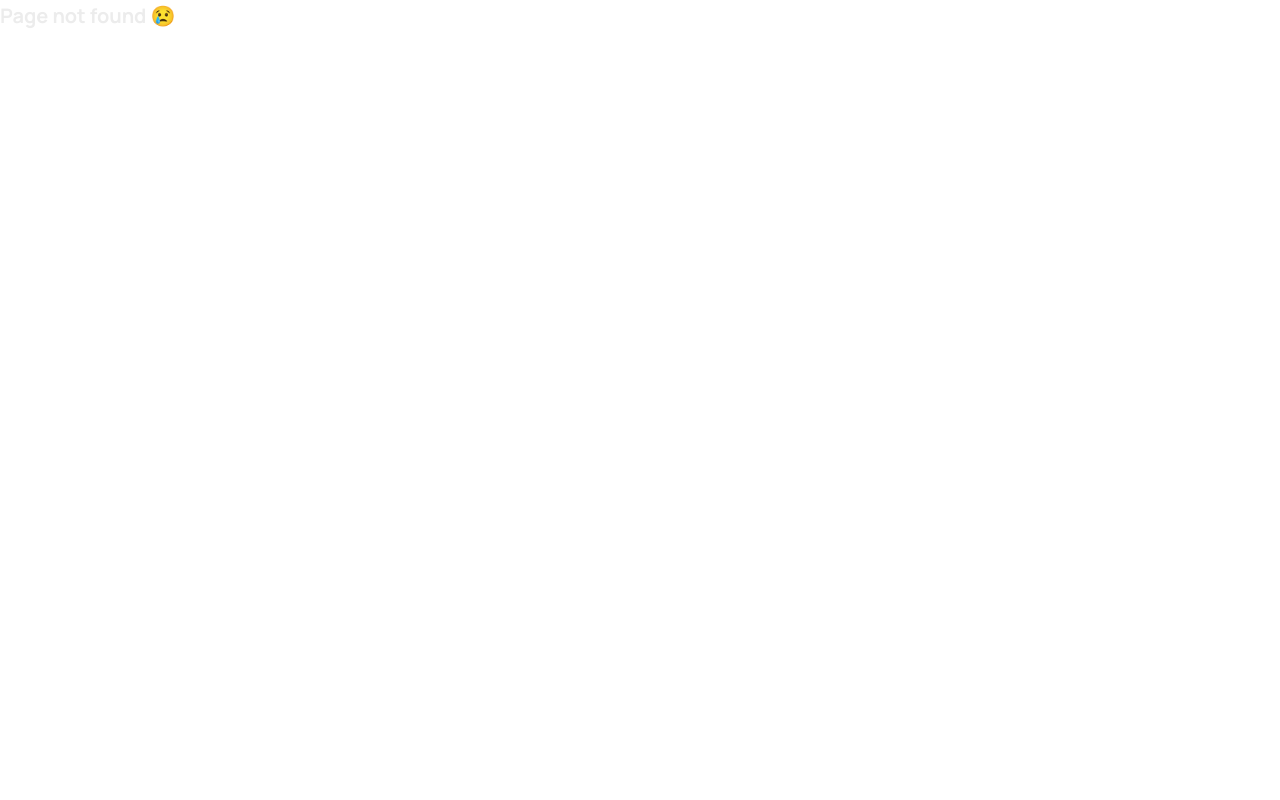
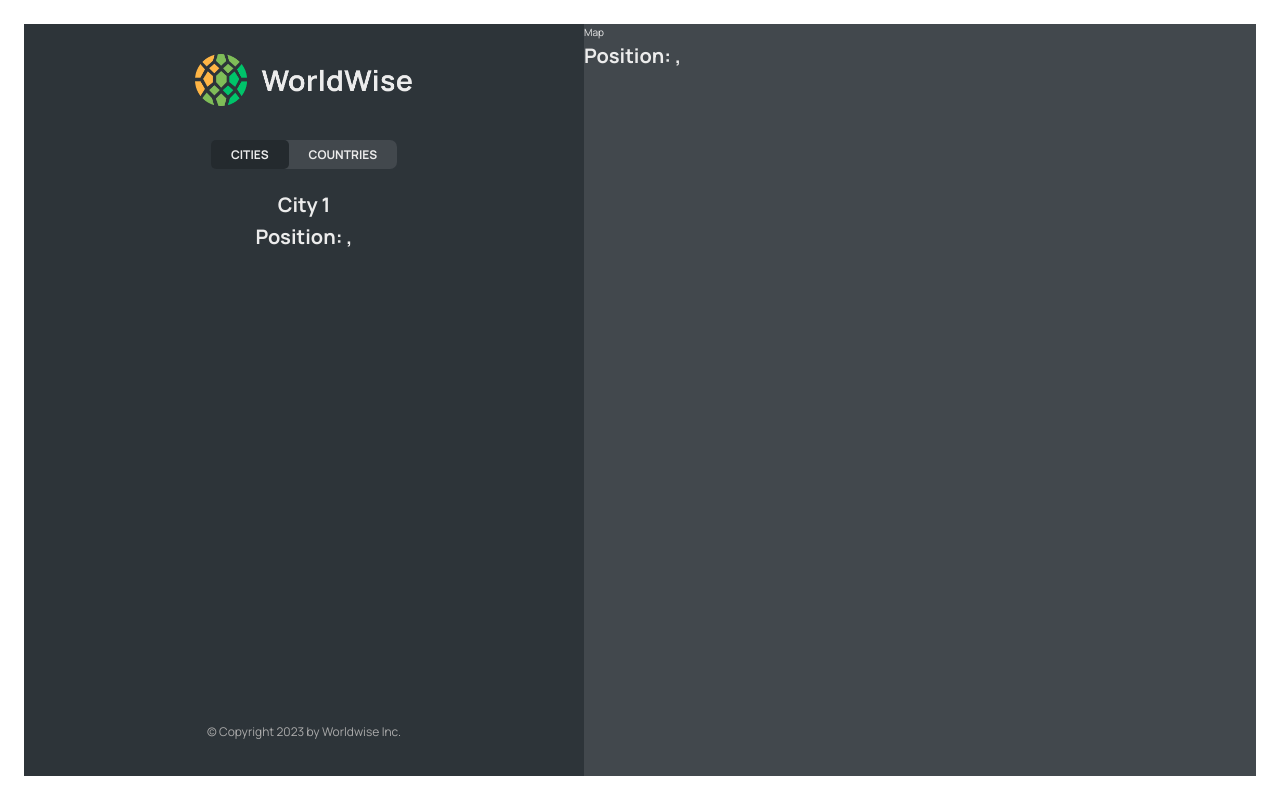
Before and after one commit to AraibKhan/worldwise, a React (Vite) app: page /app/cities/1 in a window 1280 px wide. Before the commit this address had no page. Built offline with nearby package versions, Linux system fonts and the light colour scheme; data requests are answered from the project's data file.

Commit message:
Added dynamic routes and programmatic navigation.

```diff
--- a/src/App.jsx
+++ b/src/App.jsx
@@ -1,4 +1,4 @@
-import { BrowserRouter, Routes, Route } from "react-router-dom";
+import { BrowserRouter, Routes, Route, Navigate } from "react-router-dom";
 import { useEffect, useState } from "react";
 import Homepage from "./pages/Homepage";
 import Product from "./pages/Product";
@@ -8,6 +8,8 @@ import AppLayout from "./pages/AppLayout";
 import PageNotFound from "./pages/PageNotFound";
 import CityList from "./components/CityList";
 import CountryList from "./components/CountryList";
+import City from "./components/City";
+import Form from "./components/Form";
 
 function App() {
   const [cities, setCities] = useState([]);
@@ -39,19 +41,17 @@ function App() {
         <Route path="pricing" element={<Pricing />} />
         <Route path="login" element={<Login />} />
         <Route path="app" element={<AppLayout />}>
-          <Route
-            index
-            element={<CityList cities={cities} isLoading={isLoading} />}
-          />
+          <Route index element={<Navigate to="cities" />} />
           <Route
             path="cities"
             element={<CityList cities={cities} isLoading={isLoading} />}
           />
+          <Route path="cities/:id" element={<City />} />
           <Route
             path="countries"
             element={<CountryList cities={cities} isLoading={isLoading} />}
           />
-          <Route path="form" element={<p>Form</p>} />
+          <Route path="form" element={<Form />} />
         </Route>
         <Route path="*" element={<PageNotFound />} />
       </Routes>
--- /dev/null
+++ b/src/components/Button.jsx
@@ -0,0 +1,11 @@
+import styles from "./Button.module.css";
+
+function Button({ children, onClick, type }) {
+  return (
+    <button onClick={onClick} className={`${styles.btn} ${styles[type]}`}>
+      {children}
+    </button>
+  );
+}
+
+export default Button;
--- a/src/components/City.jsx
+++ b/src/components/City.jsx
@@ -1,61 +1,76 @@
-import styles from "./City.module.css";
+import { useParams, useSearchParams } from "react-router-dom";
+// import styles from "./City.module.css";
 
-const formatDate = (date) =>
-  new Intl.DateTimeFormat("en", {
-    day: "numeric",
-    month: "long",
-    year: "numeric",
-    weekday: "long",
-  }).format(new Date(date));
+// const formatDate = (date) =>
+//   new Intl.DateTimeFormat("en", {
+//     day: "numeric",
+//     month: "long",
+//     year: "numeric",
+//     weekday: "long",
+//   }).format(new Date(date));
 
 function City() {
-  // TEMP DATA
-  const currentCity = {
-    cityName: "Lisbon",
-    emoji: "🇵🇹",
-    date: "2027-10-31T15:59:59.138Z",
-    notes: "My favorite city so far!",
-  };
+  const { id } = useParams();
+  const [searchParams, setSearchParams] = useSearchParams();
+  const lat = searchParams.get("lat");
+  const lng = searchParams.get("lng");
 
-  const { cityName, emoji, date, notes } = currentCity;
+  // // TEMP DATA
+  // const currentCity = {
+  //   cityName: "Lisbon",
+  //   emoji: "🇵🇹",
+  //   date: "2027-10-31T15:59:59.138Z",
+  //   notes: "My favorite city so far!",
+  // };
+
+  // const { cityName, emoji, date, notes } = currentCity;
 
   return (
-    <div className={styles.city}>
-      <div className={styles.row}>
-        <h6>City name</h6>
-        <h3>
-          <span>{emoji}</span> {cityName}
-        </h3>
-      </div>
+    <>
+      <h1>City {id}</h1>
+      <h1>
+        Position: {lat},{lng}
+      </h1>
+    </>
+  );
 
-      <div className={styles.row}>
-        <h6>You went to {cityName} on</h6>
-        <p>{formatDate(date || null)}</p>
-      </div>
+  // return (
+  //   <div className={styles.city}>
+  //     <div className={styles.row}>
+  //       <h6>City name</h6>
+  //       <h3>
+  //         <span>{emoji}</span> {cityName}
+  //       </h3>
+  //     </div>
 
-      {notes && (
-        <div className={styles.row}>
-          <h6>Your notes</h6>
-          <p>{notes}</p>
-        </div>
-      )}
+  //     <div className={styles.row}>
+  //       <h6>You went to {cityName} on</h6>
+  //       <p>{formatDate(date || null)}</p>
+  //     </div>
 
-      <div className={styles.row}>
-        <h6>Learn more</h6>
-        <a
-          href={`https://en.wikipedia.org/wiki/${cityName}`}
-          target="_blank"
-          rel="noreferrer"
-        >
-          Check out {cityName} on Wikipedia &rarr;
-        </a>
-      </div>
+  //     {notes && (
+  //       <div className={styles.row}>
+  //         <h6>Your notes</h6>
+  //         <p>{notes}</p>
+  //       </div>
+  //     )}
 
-      <div>
-        <ButtonBack />
-      </div>
-    </div>
-  );
+  //     <div className={styles.row}>
+  //       <h6>Learn more</h6>
+  //       <a
+  //         href={`https://en.wikipedia.org/wiki/${cityName}`}
+  //         target="_blank"
+  //         rel="noreferrer"
+  //       >
+  //         Check out {cityName} on Wikipedia &rarr;
+  //       </a>
+  //     </div>
+
+  //     <div>
+  //       <ButtonBack />
+  //     </div>
+  //   </div>
+  // );
 }
 
 export default City;
--- a/src/components/CityItem.jsx
+++ b/src/components/CityItem.jsx
@@ -1,4 +1,5 @@
 import styles from "./CityItem.module.css";
+import { Link } from "react-router-dom";
 
 const formatDate = (date) =>
   new Intl.DateTimeFormat("en", {
@@ -10,11 +11,16 @@ const formatDate = (date) =>
 
 function CityItem({ city }) {
   return (
-    <li className={styles.cityItem}>
-      <span className={styles.emoji}>{city.emoji}</span>
-      <h3 className={styles.name}>{city.cityName}</h3>
-      <time className={styles.date}>{formatDate(city.date)}</time>
-      <button className={styles.deleteBtn}>&times;</button>
+    <li>
+      <Link
+        to={`${city.id}?lat=${city.position.lat}&lng=${city.position.lng}`}
+        className={styles.cityItem}
+      >
+        <span className={styles.emoji}>{city.emoji}</span>
+        <h3 className={styles.name}>{city.cityName}</h3>
+        <time className={styles.date}>{formatDate(city.date)}</time>
+        <button className={styles.deleteBtn}>&times;</button>
+      </Link>
     </li>
   );
 }
--- a/src/components/Form.jsx
+++ b/src/components/Form.jsx
@@ -3,6 +3,8 @@
 import { useState } from "react";
 
 import styles from "./Form.module.css";
+import Button from "./Button";
+import { useNavigate } from "react-router-dom";
 
 export function convertToEmoji(countryCode) {
   const codePoints = countryCode
@@ -13,6 +15,7 @@ export function convertToEmoji(countryCode) {
 }
 
 function Form() {
+  const navigate = useNavigate();
   const [cityName, setCityName] = useState("");
   const [country, setCountry] = useState("");
   const [date, setDate] = useState(new Date());
@@ -49,8 +52,16 @@ function Form() {
       </div>
 
       <div className={styles.buttons}>
-        <button>Add</button>
-        <button>&larr; Back</button>
+        <Button type="primary">Add</Button>
+        <Button
+          type="back"
+          onClick={(e) => {
+            e.preventDefault();
+            navigate(-1);
+          }}
+        >
+          &larr; Back
+        </Button>
       </div>
     </form>
   );
--- a/src/components/Map.jsx
+++ b/src/components/Map.jsx
@@ -1,7 +1,19 @@
+import { useNavigate, useSearchParams } from "react-router-dom";
 import styles from "./Map.module.css";
 
 function Map() {
-  return <div className={styles.mapContainer}>Map</div>;
+  const navigate = useNavigate();
+  const [searchParams, setSearchParams] = useSearchParams();
+  const lat = searchParams.get("lat");
+  const lng = searchParams.get("lng");
+  return (
+    <div className={styles.mapContainer} onClick={() => navigate("form")}>
+      Map
+      <h1>
+        Position: {lat}, {lng}
+      </h1>
+    </div>
+  );
 }
 
 export default Map;
```
